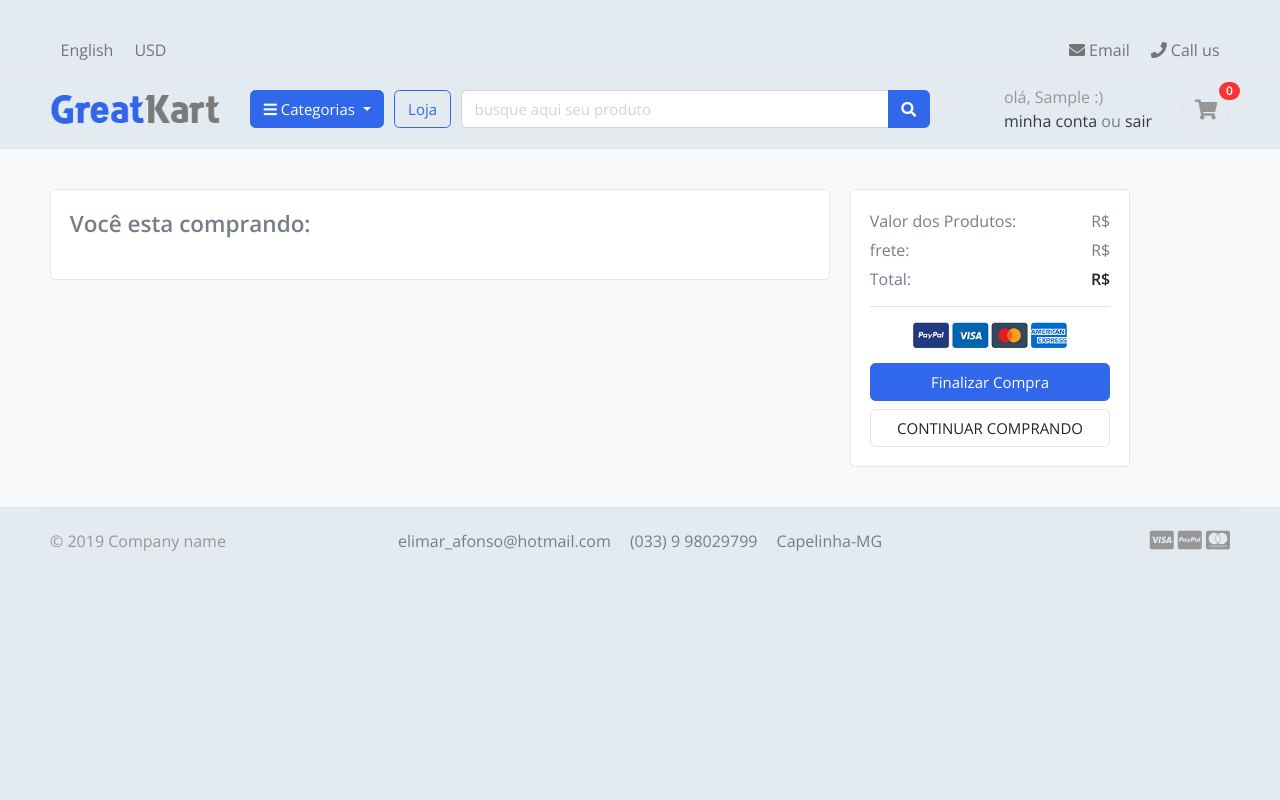
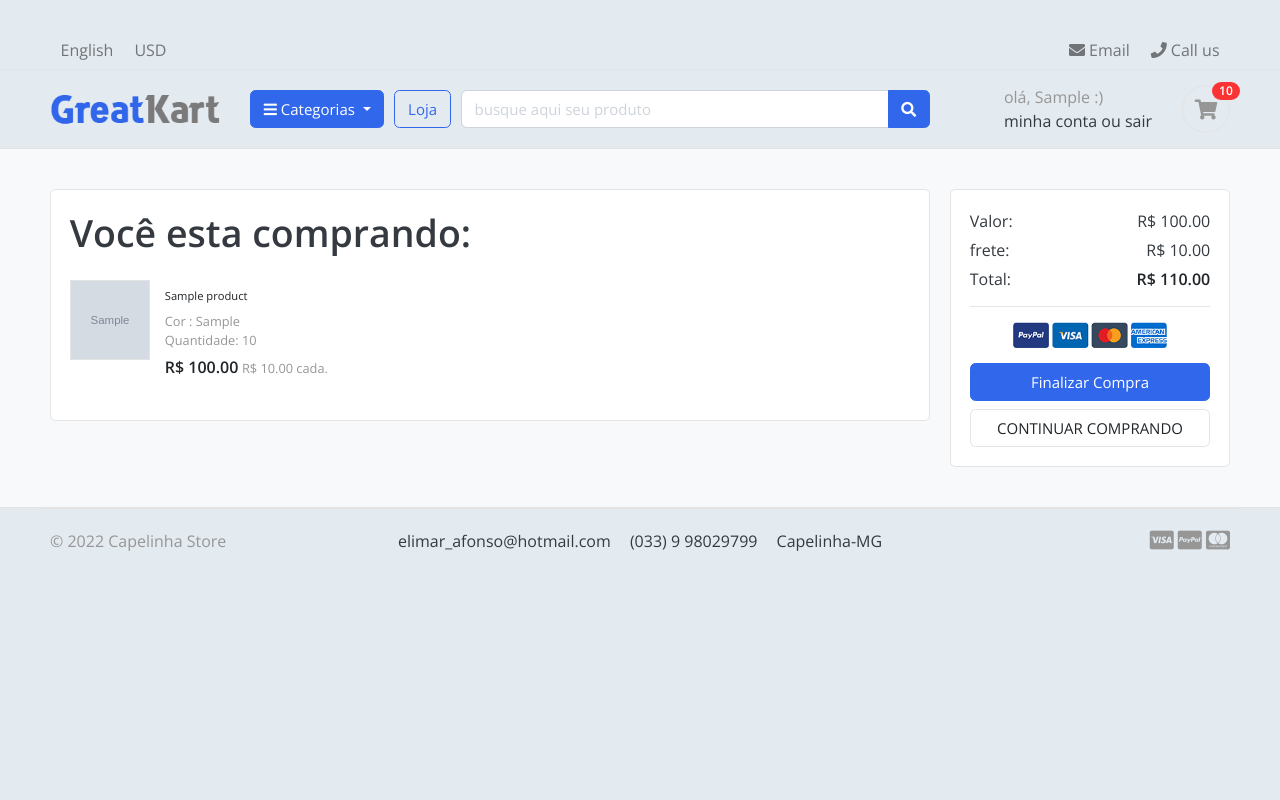
Before and after one commit to elimarafonso/Ecommerce-django, a Django app: page /cart/checkout/ in a window 1280 px wide. Run offline with Django 3.2, Linux system fonts and the light colour scheme; a user stored in the database is signed in; tables that the repository leaves empty hold one stand-in row (values such as "Sample post"); grey boxes marked "Sample" are stand-in pictures; some libraries are stand-ins or nearby versions; some web fonts are replaced.

Commit message:
Passando carrinho de usuário não logado para usuário logado

```diff
--- a/carts/context_processors.py
+++ b/carts/context_processors.py
@@ -9,7 +9,12 @@ def counter_itens_cart(request):
     else:
         try:
             cart = Cart.objects.filter(cart_id=_cart_id(request))
-            cart_itens = CartItem.objects.all().filter(cart=cart[:1])
+            user = request.user
+            if request.user.is_authenticated:
+                cart_itens = CartItem.objects.all().filter(user=user)
+            else:
+                cart_itens = CartItem.objects.all().filter(cart=cart[:1])
+
             for cart_item in cart_itens:
                 cart_count += cart_item.quantity
         except Cart.DoesNotExist:
--- a/carts/models.py
+++ b/carts/models.py
@@ -1,5 +1,6 @@
 from django.db import models
 from store.models import Product, Variation
+from accounts.models import Account
 
 
 # Create your models here.
@@ -18,9 +19,10 @@ class Cart(models.Model):
 
 
 class CartItem(models.Model):
+    user = models.ForeignKey(Account, on_delete=models.CASCADE, null=True)
     product = models.ForeignKey(Product, on_delete=models.CASCADE)
     variations = models.ManyToManyField(Variation, blank=True)
-    cart = models.ForeignKey(Cart, on_delete=models.CASCADE)
+    cart = models.ForeignKey(Cart, on_delete=models.CASCADE, null=True)
     quantity = models.IntegerField()
     is_active = models.BooleanField(default=True)
 
--- a/carts/views.py
+++ b/carts/views.py
@@ -19,9 +19,13 @@ class CartView(TemplateView):
         context = super(CartView, self).get_context_data(**kwargs)
         quantity = 0
         total = 0
+        user = self.request.user
         try:
-            cart = Cart.objects.get(cart_id=_cart_id(self.request))
-            cart_items = CartItem.objects.filter(cart=cart, is_active=True)
+            if self.request.user.is_authenticated:
+                cart_items = CartItem.objects.filter(user=user, is_active=True)
+            else:
+                cart = Cart.objects.get(cart_id=_cart_id(self.request))
+                cart_items = CartItem.objects.filter(cart=cart, is_active=True)
             for cart_item in cart_items:
                 total += (cart_item.product.price * cart_item.quantity)
                 quantity += cart_item.quantity
@@ -48,81 +52,149 @@ def _cart_id(request):
 
 
 def add_cart(request, product_id):
+    current_user = request.user
     product = Product.objects.get(id=product_id)
     product_list_variation = []
-    if request.method == 'POST':
-        for item in request.POST:
-            key = item
-            value = request.POST[key]
-            try:
-                variation = Variation.objects.get(product=product, variation_category__iexact=key,
-                                                  variation_value__iexact=value)
-                product_list_variation.append(variation)
-            except:
-                pass
 
-    try:
-        # verifica no banco se tem um carrinho com a sessão atual
-        # caso não tenha cria uma nova sessao e um novo carrinho de compras
-        cart = Cart.objects.get(cart_id=_cart_id(request))
-    except Cart.DoesNotExist:
-        cart = Cart.objects.create(
-            cart_id=_cart_id(request),
-        )
-    cart.save()
+    # SE O USUÁRIO É AUTENTICADO?
+    if current_user.is_authenticated:
 
-    is_cart_items_exists = CartItem.objects.filter(product=product, cart=cart).exists()
+        if request.method == 'POST':
+            for item in request.POST:
+                key = item
+                value = request.POST[key]
+                try:
+                    variation = Variation.objects.get(product=product, variation_category__iexact=key,
+                                                      variation_value__iexact=value)
+                    product_list_variation.append(variation)
+                except:
+                    pass
 
-    if is_cart_items_exists:
-        cart_item = CartItem.objects.filter(product=product, cart=cart)
-        # existe variação deste produto  ? -> no banco
-        # variação atual do produto - > product_variation
-        # item_id -> Banco
-        exist_variation_list = []
-        id = []
+        is_cart_items_exists = CartItem.objects.filter(product=product, user=current_user).exists()
 
-        for item in cart_item:
-            exist_variation = item.variations.all()
-            exist_variation_list.append(list(exist_variation))
-            id.append(item.id)
+        if is_cart_items_exists:
+            cart_item = CartItem.objects.filter(product=product, user=current_user)
+            # existe variação deste produto  ? -> no banco
+            # variação atual do produto - > product_variation
+            # item_id -> Banco
+            exist_variation_list = []
+            id = []
 
-        if product_list_variation in exist_variation_list:
-            # incrementa a quantidade do item
-            index = exist_variation_list.index(product_list_variation)
-            item_id = id[index]
-            item = CartItem.objects.get(product=product, id=item_id)
-            item.quantity += 1
-            item.save()
+            for item in cart_item:
+                exist_variation = item.variations.all()
+                exist_variation_list.append(list(exist_variation))
+                id.append(item.id)
 
+            if product_list_variation in exist_variation_list:
+                # incrementa a quantidade do item
+                index = exist_variation_list.index(product_list_variation)
+                item_id = id[index]
+                item = CartItem.objects.get(product=product, id=item_id)
+                item.quantity += 1
+                item.save()
+
+            else:
+                # cria um novo produto com variaçao diferente
+                item = CartItem.objects.create(product=product, quantity=1, user=current_user)
+                if len(product_list_variation) > 0:
+                    item.variations.clear()
+                    item.variations.add(*product_list_variation)
+                item.save()
         else:
-            # cria um novo produto com variaçao diferente
-            item = CartItem.objects.create(product=product, quantity=1, cart=cart)
+            cart_item = CartItem.objects.create(
+                product=product,
+                quantity=1,
+                user=current_user,
+            )
+
             if len(product_list_variation) > 0:
-                item.variations.clear()
-                item.variations.add(*product_list_variation)
-            item.save()
+                cart_item.variations.clear()
+                cart_item.variations.add(*product_list_variation)
+            cart_item.save()
+
+        return redirect('cart')
+    #
+    # SE O USUÁRIO NÃO É AUTENTICADO?
+    #
     else:
-        cart_item = CartItem.objects.create(
-            product=product,
-            quantity=1,
-            cart=cart,
-        )
+        if request.method == 'POST':
+            for item in request.POST:
+                key = item
+                value = request.POST[key]
+                try:
+                    variation = Variation.objects.get(product=product, variation_category__iexact=key,
+                                                      variation_value__iexact=value)
+                    product_list_variation.append(variation)
+                except:
+                    pass
 
-        if len(product_list_variation) > 0:
-            cart_item.variations.clear()
-            cart_item.variations.add(*product_list_variation)
-        cart_item.save()
+        try:
+            # verifica no banco se tem um carrinho com a sessão atual
+            # caso não tenha cria uma nova sessao e um novo carrinho de compras
+            cart = Cart.objects.get(cart_id=_cart_id(request))
+        except Cart.DoesNotExist:
+            cart = Cart.objects.create(
+                cart_id=_cart_id(request),
+            )
+        cart.save()
 
-    return redirect('cart')
+        is_cart_items_exists = CartItem.objects.filter(product=product, cart=cart).exists()
+
+        if is_cart_items_exists:
+            cart_item = CartItem.objects.filter(product=product, cart=cart)
+            # existe variação deste produto  ? -> no banco
+            # variação atual do produto - > product_variation
+            # item_id -> Banco
+            exist_variation_list = []
+            id = []
+
+            for item in cart_item:
+                exist_variation = item.variations.all()
+                exist_variation_list.append(list(exist_variation))
+                id.append(item.id)
+
+            if product_list_variation in exist_variation_list:
+                # incrementa a quantidade do item
+                index = exist_variation_list.index(product_list_variation)
+                item_id = id[index]
+                item = CartItem.objects.get(product=product, id=item_id)
+                item.quantity += 1
+                item.save()
+
+            else:
+                # cria um novo produto com variaçao diferente
+                item = CartItem.objects.create(product=product, quantity=1, cart=cart)
+                if len(product_list_variation) > 0:
+                    item.variations.clear()
+                    item.variations.add(*product_list_variation)
+                item.save()
+        else:
+            cart_item = CartItem.objects.create(
+                product=product,
+                quantity=1,
+                cart=cart,
+            )
+
+            if len(product_list_variation) > 0:
+                cart_item.variations.clear()
+                cart_item.variations.add(*product_list_variation)
+            cart_item.save()
+
+        return redirect('cart')
 
 
 def remove_cart(request, product_id, cart_item_id):
     # SUBTRAINDO UM ITEM DO CARRINHO AO PRECIONAR O BOTAO ' - (MENOS)'
 
-    cart = Cart.objects.get(cart_id=_cart_id(request))
     product = get_object_or_404(Product, id=product_id)
     try:
-        cart_item = CartItem.objects.get(cart=cart, product=product, id=cart_item_id)
+        if request.user.is_authenticated:
+            cart_item = CartItem.objects.get(user=request.user, product=product, id=cart_item_id)
+        else:
+            cart = Cart.objects.get(cart_id=_cart_id(request))
+            cart_item = CartItem.objects.get(cart=cart, product=product, id=cart_item_id)
+
+
         if cart_item.quantity > 1:
             cart_item.quantity -= 1
             cart_item.save()
@@ -136,9 +208,12 @@ def remove_cart(request, product_id, cart_item_id):
 
 def remove_cart_item(request, product_id, cart_item_id=None):
     # REMOVENDO UM ITEM DO CARRINHO PELO BOTÃO
-    cart = Cart.objects.get(cart_id=_cart_id(request))
     product = get_object_or_404(Product, id=product_id)
-    cart_item = CartItem.objects.get(cart=cart, product=product, id=cart_item_id)
+    if request.user.is_authenticated:
+        cart_item = CartItem.objects.get(user=request.user, product=product, id=cart_item_id)
+    else:
+        cart = Cart.objects.get(cart_id=_cart_id(request))
+        cart_item = CartItem.objects.get(cart=cart, product=product, id=cart_item_id)
     try:
         cart_item.delete()
     except:
@@ -155,9 +230,13 @@ class CheckoutView(LoginRequiredMixin, FormView):
     def get_context_data(self, **kwargs):
         context = super(CheckoutView, self).get_context_data(**kwargs)
         total = 0
+        user = self.request.user
         try:
-            cart = Cart.objects.get(cart_id=_cart_id(self.request))
-            cart_items = CartItem.objects.filter(cart=cart, is_active=True)
+            if self.request.user.is_authenticated:
+                cart_items = CartItem.objects.filter(user=user, is_active=True)
+            else:
+                cart = Cart.objects.get(cart_id=_cart_id(self.request))
+                cart_items = CartItem.objects.filter(cart=cart, is_active=True)
             for cart_item in cart_items:
                 total += (cart_item.product.price * cart_item.quantity)
 
--- a/greatkart/static/css/style.css
+++ b/greatkart/static/css/style.css
@@ -11,7 +11,7 @@
 
 body {
   background-color: #e3eaf0;
-  color: #747d89;
+  /*color: #747d89;*/
   font-size: 16px;
   padding: 2rem 0;
   min-height: 100vh;
--- a/templates/includes/footer.html
+++ b/templates/includes/footer.html
@@ -4,7 +4,7 @@
 	<div class="container">
 		<section class="footer-bottom border-top row">
 			<div class="col-md-2">
-				<p class="text-muted"> &copy 2019 Company name </p>
+				<p class="text-muted"> &copy 2022 Capelinha Store </p>
 			</div>
 			<div class="col-md-8 text-md-center">
 				<span  class="px-2">elimar_afonso@hotmail.com</span>
--- a/templates/store/checkout.html
+++ b/templates/store/checkout.html
@@ -9,10 +9,10 @@
 
 				<!-- ============================ COMPONENT 2 ================================= -->
 				<div class="row">
-						<main class="col-md-8">
+						<main class="col-md-9">
 										<article class="card mb-4">
 											<div class="card-body">
-													<h4 class="card-title mb-4">Você esta comprando:</h4>
+													<h1 class="card-title mb-4 .text-center">Você esta comprando:</h1>
 													<div class="row">
 															{% for item in cart_itens %}
 																<div class="col-md-6">
@@ -71,7 +71,7 @@
 																<div class="card">
 																	<div class="card-body" id="TotalProdutosCheckout">
 																		<dl class="dlist-align">
-																		  <dt>Valor dos Produtos:</dt>
+																		  <dt>Valor:</dt>
 																			<!-- VALOR TOTAL DO CARRINHO SEM O FRETE -->
 																		  <dd class="text-right">R$ {{ total }}</dd>
 																		</dl>
```
Also changed, not shown: accounts/views.py (+47 -0 lines), carts/migrations/0006_auto_20230316_1206.py (added).
